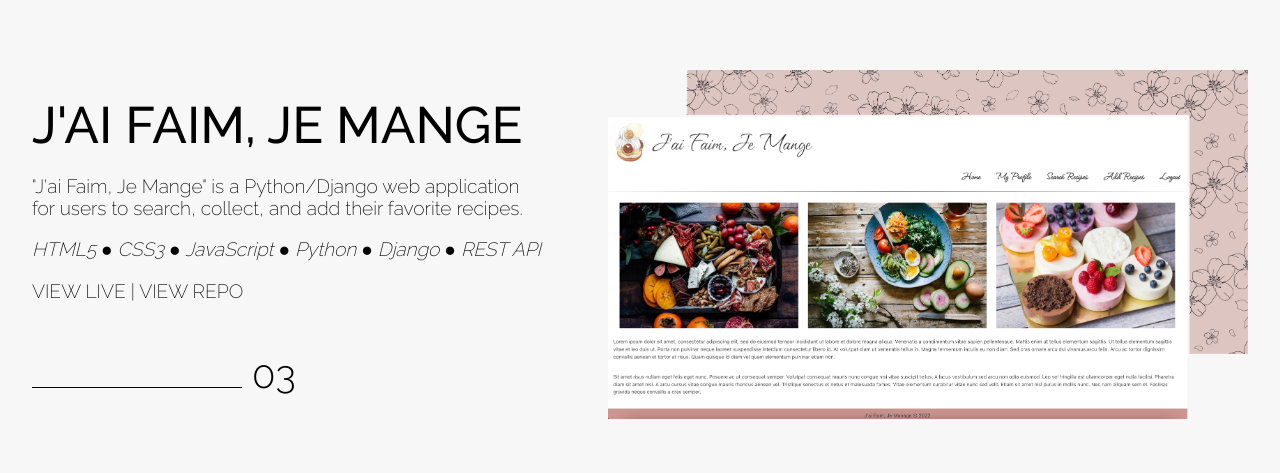
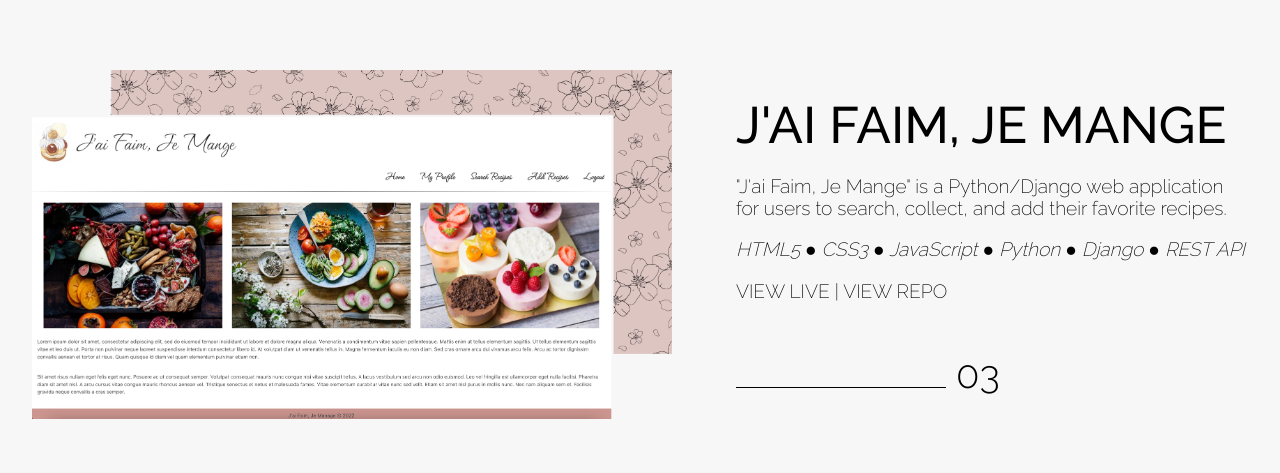
Before and after one commit to mu2ku/portfolio, a React (Create React App) app: page / in a window 1280 px wide. Shown: the part 2907-3380 px from the top of the page. Built offline with nearby package versions, Linux system fonts and the light colour scheme; a web font is replaced by a local one.

Commit message:
updated image for 03

```diff
--- a/src/pages/Works/Works.jsx
+++ b/src/pages/Works/Works.jsx
@@ -52,6 +52,9 @@ const Works = () => {
       </div> */}
       {/* J'ai Faim, Je Mange */}
       <div className={styles.works1_container}>
+        <div>
+          <img className={styles.works1_image} src="images/jai.png" alt="jai" />
+        </div>
         <div className={styles.works1_description}>
           <span className={styles.works1_title}>J'AI FAIM, JE MANGE</span>
           <p className={styles.works_shortDes}>"J'ai Faim, Je Mange" is a Python/Django web application for users to search, collect, and add their favorite recipes.</p>
@@ -61,9 +64,6 @@ const Works = () => {
             <span className={styles.works1_counter}>03</span>
           </div>
         </div>
-        <div>
-          <img className={styles.works1_image} src="images/jai.png" alt="jai" />
-        </div>
       </div>
     </main>
     </>
```
